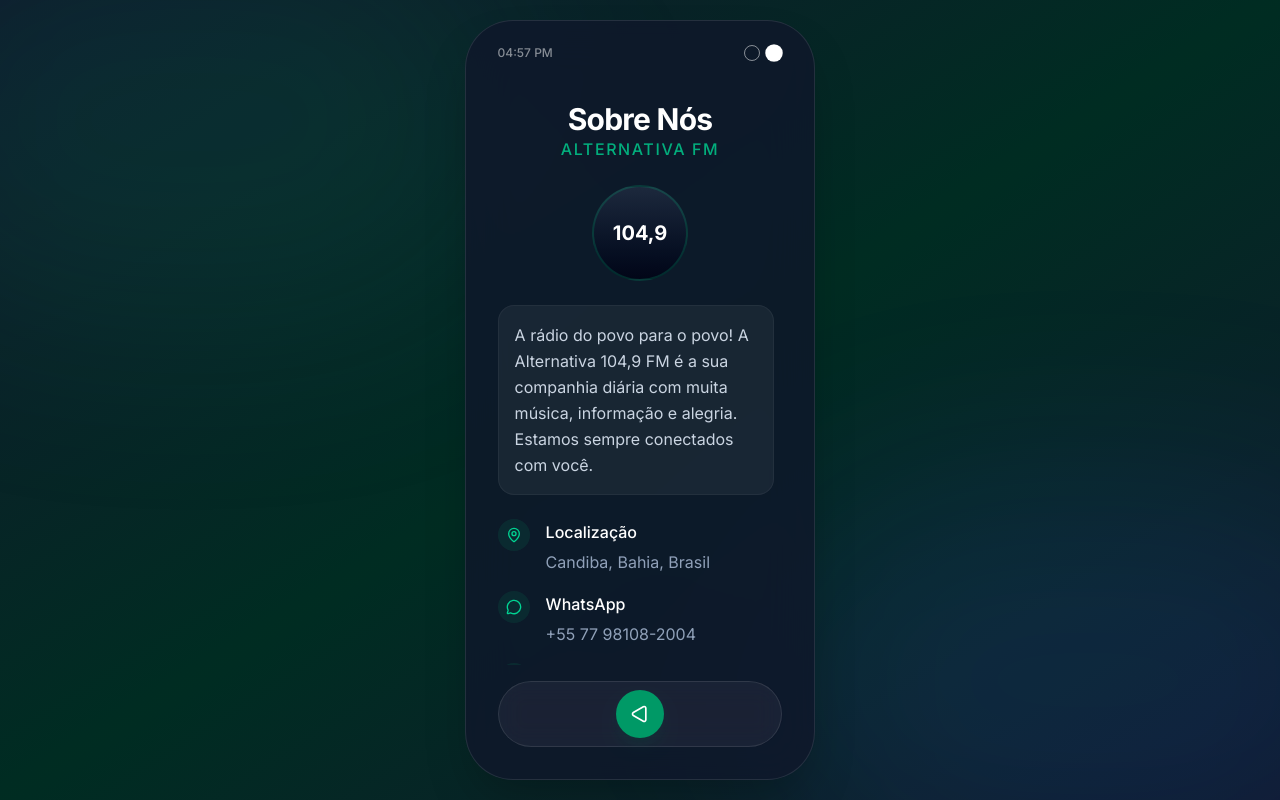
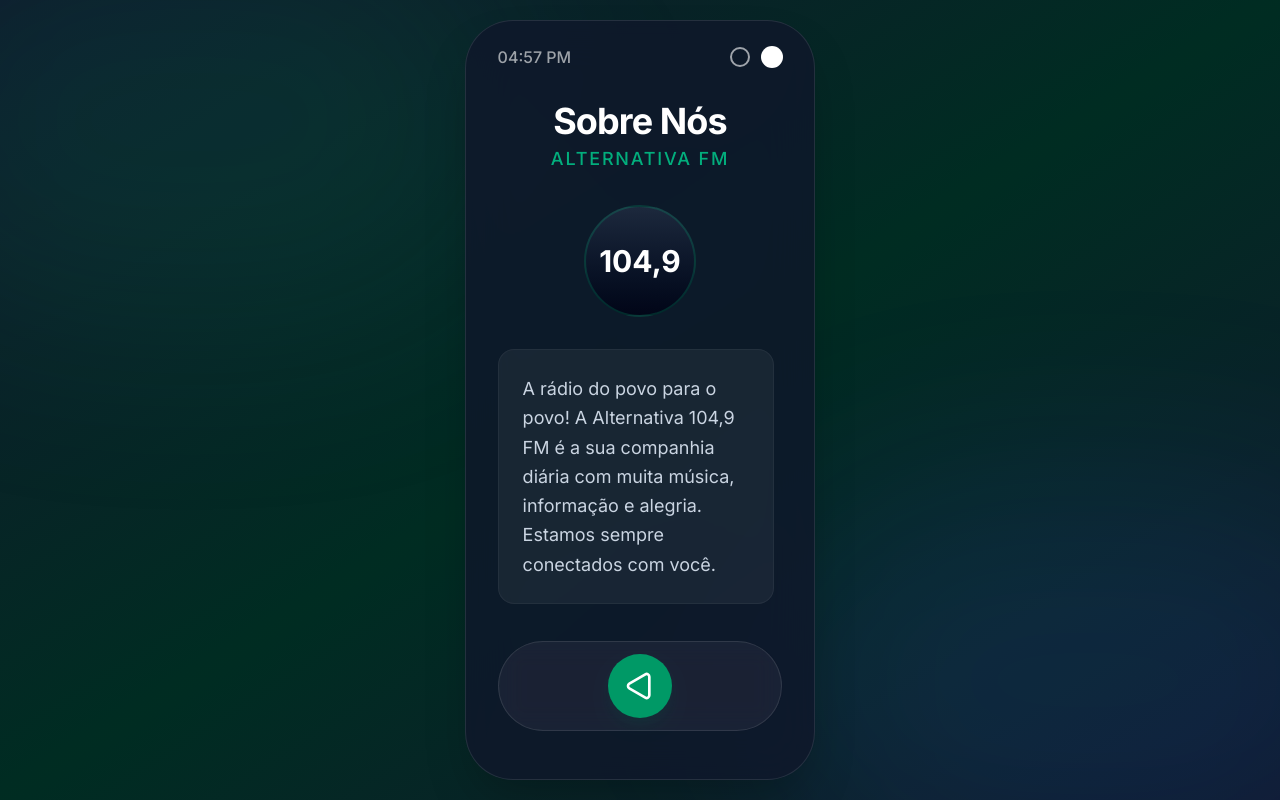
Before and after one commit to Johnscor/radio-alternativa-pwa, a React (Vite) app: page / in a window 1280 px wide. Both pictures are taken after a click on the button 774 px from the left and 53 px from the top of the page. Built offline with nearby package versions, Linux system fonts and the light colour scheme; no server answers.

Commit message:
Update App.tsx

```diff
--- a/src/App.tsx
+++ b/src/App.tsx
@@ -193,17 +193,17 @@ export default function App() {
       >
 
         {/* Status Bar Mockup */}
-        <div className="flex justify-between items-center px-6 py-2 md:px-8 md:py-6 text-xs font-medium text-white/50 shrink-0 z-20">
+        <div className="flex justify-between items-center px-6 py-4 md:px-8 md:py-6 text-base font-medium text-white/60 shrink-0 z-20">
           <span>{currentTime.toLocaleTimeString([], { hour: '2-digit', minute: '2-digit' })}</span>
-          <div className="flex gap-1.5">
+          <div className="flex gap-3">
             <button
               onClick={() => setShowInfo(false)}
-              className={`w-3 h-3 md:w-4 md:h-4 rounded-full border border-current transition-all duration-300 ${!showInfo ? 'bg-white scale-110' : 'bg-transparent hover:bg-white/20'}`}
+              className={`w-4 h-4 md:w-5 md:h-5 rounded-full border-2 border-current transition-all duration-300 ${!showInfo ? 'bg-white scale-110' : 'bg-transparent hover:bg-white/20'}`}
               aria-label="Ir para Player"
             />
             <button
               onClick={() => setShowInfo(true)}
-              className={`w-3 h-3 md:w-4 md:h-4 rounded-full border border-current transition-all duration-300 ${showInfo ? 'bg-white scale-110' : 'bg-transparent hover:bg-white/20'}`}
+              className={`w-4 h-4 md:w-5 md:h-5 rounded-full border-2 border-current transition-all duration-300 ${showInfo ? 'bg-white scale-110' : 'bg-transparent hover:bg-white/20'}`}
               aria-label="Ir para Informações"
             />
           </div>
@@ -221,8 +221,8 @@ export default function App() {
             >
               {/* Header */}
               <div className="text-center shrink-0 w-full flex flex-col items-center justify-center py-2">
-                <h1 className="text-3xl md:text-4xl font-bold text-white tracking-tight">Alternativa</h1>
-                <div className="relative w-full flex items-center justify-center mt-1 md:mt-2 h-12 md:h-14">
+                <h1 className="text-4xl md:text-5xl font-bold text-white tracking-tight">Alternativa</h1>
+                <div className="relative w-full flex items-center justify-center mt-2 h-14 md:h-16">
                   <AnimatePresence mode="wait">
                     <motion.p
                       key={showSlogan ? "slogan" : "frequency"}
@@ -232,8 +232,8 @@ export default function App() {
                       transition={{ duration: 0.5 }}
                       className={`absolute w-full text-center text-emerald-400 font-medium uppercase opacity-80 tracking-widest px-4 ${
                         showSlogan
-                          ? "text-sm md:text-base leading-tight"
-                          : "text-2xl md:text-3xl"
+                          ? "text-base md:text-lg leading-tight"
+                          : "text-3xl md:text-4xl"
                       }`}
                     >
                       {showSlogan ? "A rádio que mais toca você!" : "104,9 FM"}
@@ -244,7 +244,7 @@ export default function App() {
 
               {/* Visualizer / Logo Area - Dynamic Size */}
               <div className="relative w-full flex-1 flex items-center justify-center min-h-0 py-4">
-                <div className="relative h-full max-h-[45vh] aspect-square flex items-center justify-center">
+                <div className="relative h-full max-h-[40vh] aspect-square flex items-center justify-center">
                   {/* Animated Rings */}
                   {isPlaying && (
                     <>
@@ -269,22 +269,22 @@ export default function App() {
               </div>
 
               {/* Bottom Section Wrapper */}
-              <div className="w-full flex flex-col items-center gap-5 md:gap-6 shrink-0 mt-auto">
+              <div className="w-full flex flex-col items-center gap-6 md:gap-8 shrink-0 mt-auto">
 
                 {/* Now Playing Info */}
                 <div className="text-center w-full overflow-hidden px-4">
-                  <div className="inline-flex items-center gap-2 px-3 py-1 rounded-full bg-emerald-500/10 border border-emerald-500/20 text-emerald-400 text-xs md:text-sm font-bold uppercase tracking-wider mb-3">
-                    <span className={`w-2 h-2 rounded-full bg-emerald-500 ${isPlaying ? 'animate-pulse' : ''}`} />
+                  <div className="inline-flex items-center gap-2 px-4 py-1.5 rounded-full bg-emerald-500/10 border border-emerald-500/20 text-emerald-400 text-sm md:text-base font-bold uppercase tracking-wider mb-3">
+                    <span className={`w-2.5 h-2.5 rounded-full bg-emerald-500 ${isPlaying ? 'animate-pulse' : ''}`} />
                     {isPlaying ? 'No Ar Agora' : 'Aperte o Play'}
                   </div>
-                  <Marquee text={metadata.title} className="text-2xl md:text-3xl font-semibold text-white mb-1" />
-                  <Marquee text={metadata.artist} className="text-slate-400 text-base md:text-lg" />
+                  <Marquee text={metadata.title} className="text-3xl md:text-4xl font-semibold text-white mb-2" />
+                  <Marquee text={metadata.artist} className="text-slate-400 text-lg md:text-xl" />
                 </div>
 
                 {/* Volume Control */}
-                <div className="w-full max-w-[260px] md:max-w-[200px] flex items-center gap-3 text-slate-400">
+                <div className="w-full max-w-[280px] md:max-w-[240px] flex items-center gap-4 text-slate-400">
                   <button onClick={toggleMute} className="hover:text-white transition-colors p-1">
-                    {isMuted || volume === 0 ? <VolumeX size={22} /> : <Volume2 size={22} />}
+                    {isMuted || volume === 0 ? <VolumeX size={28} /> : <Volume2 size={28} />}
                   </button>
                   <input
                     type="range"
@@ -293,33 +293,33 @@ export default function App() {
                     step="0.01"
                     value={isMuted ? 0 : volume}
                     onChange={handleVolumeChange}
-                    className="w-full h-1.5 bg-slate-700 rounded-full appearance-none cursor-pointer [&::-webkit-slider-thumb]:appearance-none [&::-webkit-slider-thumb]:w-4 [&::-webkit-slider-thumb]:h-4 [&::-webkit-slider-thumb]:rounded-full [&::-webkit-slider-thumb]:bg-emerald-500"
+                    className="w-full h-2 bg-slate-700 rounded-full appearance-none cursor-pointer [&::-webkit-slider-thumb]:appearance-none [&::-webkit-slider-thumb]:w-5 [&::-webkit-slider-thumb]:h-5 [&::-webkit-slider-thumb]:rounded-full [&::-webkit-slider-thumb]:bg-emerald-500"
                   />
                 </div>
 
                 {/* Main Controls Pill */}
-                <div className="w-full bg-white/5 backdrop-blur-md border border-white/10 rounded-full p-2 flex items-center justify-between gap-4 mb-2">
+                <div className="w-full bg-white/5 backdrop-blur-md border border-white/10 rounded-full p-3 flex items-center justify-between gap-4 mb-4">
                   <button
                     onClick={() => setShowInfo(true)}
-                    className="w-14 h-14 md:w-14 md:h-14 rounded-full flex items-center justify-center text-slate-300 hover:text-white hover:bg-white/10 transition-all"
+                    className="w-16 h-16 rounded-full flex items-center justify-center text-slate-300 hover:text-white hover:bg-white/10 transition-all"
                   >
-                    <Info size={24} />
+                    <Info size={32} />
                   </button>
 
                   <button
                     onClick={togglePlay}
-                    className="w-20 h-20 md:w-20 md:h-20 rounded-full bg-white text-emerald-900 flex items-center justify-center hover:scale-105 active:scale-95 transition-all shadow-lg shadow-white/10 -my-5 z-10"
+                    className="w-24 h-24 rounded-full bg-white text-emerald-900 flex items-center justify-center hover:scale-105 active:scale-95 transition-all shadow-lg shadow-white/10 -my-6 z-10"
                   >
-                    {isPlaying ? <Pause size={36} fill="currentColor" /> : <Play size={36} fill="currentColor" className="ml-1" />}
+                    {isPlaying ? <Pause size={48} fill="currentColor" /> : <Play size={48} fill="currentColor" className="ml-1" />}
                   </button>
 
                   <a
                     href={`https://wa.me/${WHATSAPP_NUMBER}`}
                     target="_blank"
                     rel="noopener noreferrer"
-                    className="w-14 h-14 md:w-14 md:h-14 rounded-full flex items-center justify-center text-slate-300 hover:text-[#25D366] hover:bg-white/10 transition-all"
+                    className="w-16 h-16 rounded-full flex items-center justify-center text-slate-300 hover:text-[#25D366] hover:bg-white/10 transition-all"
                   >
-                    <MessageCircle size={24} />
+                    <MessageCircle size={32} />
                   </a>
                 </div>
               </div>
@@ -331,59 +331,59 @@ export default function App() {
               animate={{ opacity: 1, x: 0 }}
               exit={{ opacity: 0, x: 20 }}
               transition={{ duration: 0.3 }}
-              className="flex-1 flex flex-col px-6 pb-6 pt-2 md:px-8 md:pb-8 md:pt-4 h-full overflow-hidden"
+              className="flex-1 flex flex-col px-6 pb-8 pt-2 md:px-8 md:pb-12 h-full overflow-hidden"
             >
               {/* Header */}
-              <div className="text-center mb-4 md:mb-6 shrink-0">
-                <h1 className="text-2xl md:text-3xl font-bold text-white tracking-tight">Sobre Nós</h1>
-                <p className="text-emerald-400 font-medium text-sm md:text-base tracking-widest uppercase opacity-80">Alternativa FM</p>
+              <div className="text-center mb-6 md:mb-8 shrink-0">
+                <h1 className="text-3xl md:text-4xl font-bold text-white tracking-tight">Sobre Nós</h1>
+                <p className="text-emerald-400 font-medium text-base md:text-lg tracking-widest uppercase opacity-80 mt-1">Alternativa FM</p>
               </div>
 
               {/* Logo Small */}
-              <div className="flex justify-center mb-4 md:mb-6 shrink-0">
-                <div className="w-20 h-20 md:w-24 md:h-24 rounded-full bg-gradient-to-b from-slate-800 to-slate-950 bg-no-repeat bg-center border-2 border-emerald-500/20 flex items-center justify-center">
-                  <span className="text-lg md:text-xl font-black text-white">104,9</span>
+              <div className="flex justify-center mb-6 md:mb-8 shrink-0">
+                <div className="w-24 h-24 md:w-28 md:h-28 rounded-full bg-gradient-to-b from-slate-800 to-slate-950 bg-no-repeat bg-center border-2 border-emerald-500/20 flex items-center justify-center">
+                  <span className="text-2xl md:text-3xl font-black text-white">104,9</span>
                 </div>
               </div>
 
               {/* Content */}
-              <div className="flex-1 min-h-0 overflow-y-auto pr-2 custom-scrollbar space-y-4 md:space-y-6 text-slate-300 text-sm md:text-base leading-relaxed">
-                <div className="bg-white/5 p-4 rounded-2xl border border-white/5">
+              <div className="flex-1 min-h-0 overflow-y-auto pr-2 custom-scrollbar space-y-6 md:space-y-8 text-slate-300 text-lg leading-relaxed">
+                <div className="bg-white/5 p-6 rounded-2xl border border-white/5">
                   <p>
                     A rádio do povo para o povo! A Alternativa 104,9 FM é a sua companhia diária com muita música, informação e alegria. Estamos sempre conectados com você.
                   </p>
                 </div>
 
-                <div className="space-y-4">
-                  <div className="flex items-start gap-4">
-                    <div className="w-8 h-8 rounded-full bg-emerald-500/10 flex items-center justify-center text-emerald-400 shrink-0">
-                      <MapPin size={16} />
+                <div className="space-y-6">
+                  <div className="flex items-start gap-5">
+                    <div className="w-12 h-12 rounded-full bg-emerald-500/10 flex items-center justify-center text-emerald-400 shrink-0">
+                      <MapPin size={24} />
                     </div>
                     <div>
-                      <h3 className="text-white font-medium mb-1">Localização</h3>
-                      <p className="text-slate-400">Candiba, Bahia, Brasil</p>
+                      <h3 className="text-white font-medium mb-1 text-xl">Localização</h3>
+                      <p className="text-slate-400 text-lg">Candiba, Bahia, Brasil</p>
                     </div>
                   </div>
 
-                  <div className="flex items-start gap-4">
-                    <div className="w-8 h-8 rounded-full bg-emerald-500/10 flex items-center justify-center text-emerald-400 shrink-0">
-                      <MessageCircle size={16} />
+                  <div className="flex items-start gap-5">
+                    <div className="w-12 h-12 rounded-full bg-emerald-500/10 flex items-center justify-center text-emerald-400 shrink-0">
+                      <MessageCircle size={24} />
                     </div>
                     <div>
-                      <h3 className="text-white font-medium mb-1">WhatsApp</h3>
-                      <a href={`https://wa.me/${WHATSAPP_NUMBER}`} className="text-slate-400 hover:text-emerald-400 transition-colors">
+                      <h3 className="text-white font-medium mb-1 text-xl">WhatsApp</h3>
+                      <a href={`https://wa.me/${WHATSAPP_NUMBER}`} className="text-slate-400 hover:text-emerald-400 transition-colors text-lg">
                         {PHONE_DISPLAY}
                       </a>
                     </div>
                   </div>
 
-                  <div className="flex items-start gap-4">
-                    <div className="w-8 h-8 rounded-full bg-emerald-500/10 flex items-center justify-center text-emerald-400 shrink-0">
-                      <Phone size={16} />
+                  <div className="flex items-start gap-5">
+                    <div className="w-12 h-12 rounded-full bg-emerald-500/10 flex items-center justify-center text-emerald-400 shrink-0">
+                      <Phone size={24} />
                     </div>
                     <div>
-                      <h3 className="text-white font-medium mb-1">Telefone</h3>
-                      <a href={`tel:+${WHATSAPP_NUMBER}`} className="text-slate-400 hover:text-emerald-400 transition-colors">
+                      <h3 className="text-white font-medium mb-1 text-xl">Telefone</h3>
+                      <a href={`tel:+${WHATSAPP_NUMBER}`} className="text-slate-400 hover:text-emerald-400 transition-colors text-lg">
                         {PHONE_DISPLAY}
                       </a>
                     </div>
@@ -392,12 +392,12 @@ export default function App() {
               </div>
 
               {/* Back Button */}
-              <div className="w-full bg-white/5 backdrop-blur-md border border-white/10 rounded-full p-2 flex items-center justify-center shrink-0 mt-4">
+              <div className="w-full bg-white/5 backdrop-blur-md border border-white/10 rounded-full p-3 flex items-center justify-center shrink-0 mt-6">
                 <button
                   onClick={() => setShowInfo(false)}
-                  className="w-12 h-12 rounded-full flex items-center justify-center text-white bg-emerald-600 hover:bg-emerald-500 transition-all shadow-lg shadow-emerald-900/20"
+                  className="w-16 h-16 rounded-full flex items-center justify-center text-white bg-emerald-600 hover:bg-emerald-500 transition-all shadow-lg shadow-emerald-900/20"
                 >
-                  <Play size={20} className="rotate-180" />
+                  <Play size={32} className="rotate-180" />
                 </button>
               </div>
             </motion.div>
```
